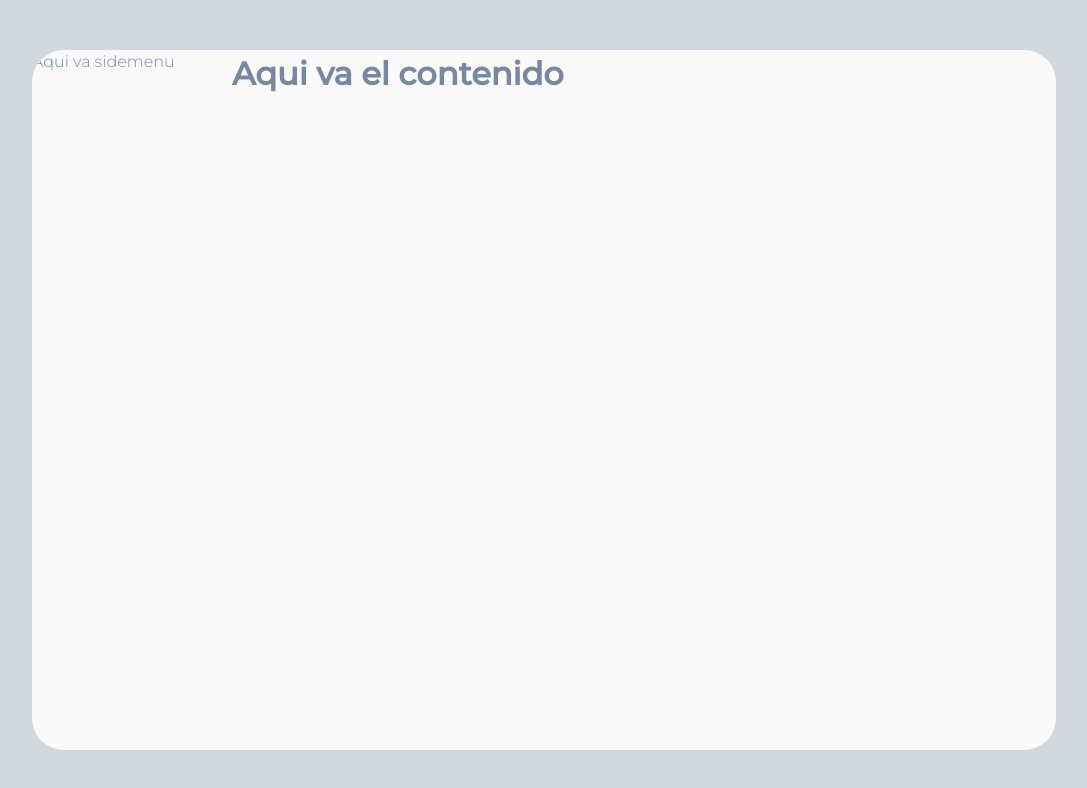
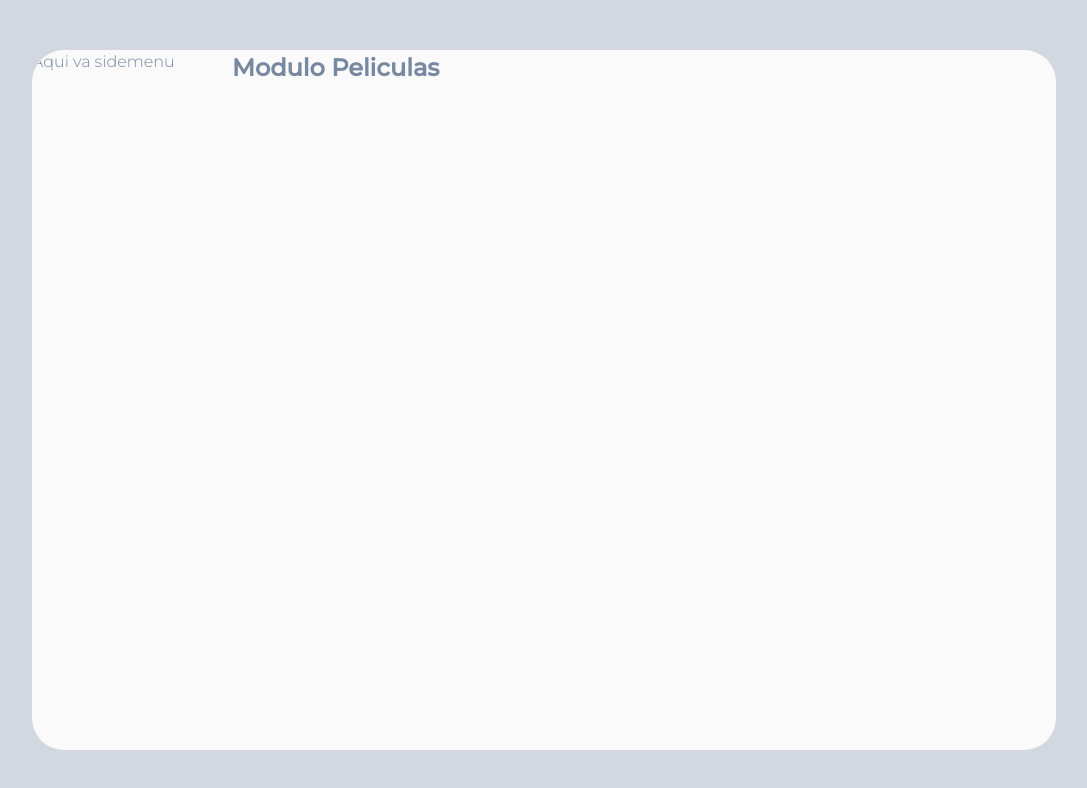
Before and after one commit to Ch3chy/challenge-movies, a React (Vite) app: page / in a window 1280 px wide. Shown: the top 788 px of the page, without its empty margins (96-1183 px from the left). Built offline with nearby package versions, Linux system fonts and the light colour scheme.

Commit message:
feat: configure react route and add products module base

```diff
--- a/package.json
+++ b/package.json
@@ -13,7 +13,8 @@
   },
   "dependencies": {
     "react": "^18.3.1",
-    "react-dom": "^18.3.1"
+    "react-dom": "^18.3.1",
+    "react-router-dom": "^6.28.2"
   },
   "devDependencies": {
     "@commitlint/cli": "^19.8.0",
--- /dev/null
+++ b/src/base/base.routes.tsx
@@ -0,0 +1,27 @@
+import { FC, Suspense } from "react";
+import { Route, Routes } from "react-router-dom";
+import Base from "./base";
+import useLazyImport from "./hooks/lazy-import.hook";
+
+const BaseRoutes: FC = () => {
+  const MoviesRoutes = useLazyImport(
+    () => import("@/modules/movies/movies.routes")
+  );
+
+  return (
+    <Routes>
+      <Route path="*" element={<Base />}>
+        <Route
+          path="*"
+          element={
+            <Suspense>
+              <MoviesRoutes />
+            </Suspense>
+          }
+        />
+      </Route>
+    </Routes>
+  );
+};
+
+export default BaseRoutes;
--- a/src/base/base.tsx
+++ b/src/base/base.tsx
@@ -1,13 +1,16 @@
 import { FC } from "react";
 import styles from "./base.module.scss";
+import { Outlet } from "react-router-dom";
 
 const Base: FC = () => {
   return (
     <div className={styles.principalMain}>
-      <div className={styles.appContainer}>
+      <main className={styles.appContainer}>
           <div className={styles.sideMenu}>Aqui va sidemenu</div>
-          <main className={styles.appMain}><h1>Aqui va el contenido</h1></main>
-      </div>
+          <section className={styles.appMain}>
+            <Outlet />
+          </section>
+      </main>
     </div>
   );
 };
--- /dev/null
+++ b/src/base/hooks/lazy-import.hook.ts
@@ -0,0 +1,17 @@
+import { ComponentType, lazy, useMemo } from "react";
+
+const useLazyImport = <T extends ComponentType>(
+  factory: () => Promise<{ default: T }>
+) => {
+  const load = useMemo(() => {
+    return lazy(() => {
+      return factory().then((resource) => {
+        return resource;
+      });
+    });
+  }, []);
+
+  return load;
+};
+
+export default useLazyImport;
--- a/src/base/index.ts
+++ b/src/base/index.ts
@@ -1 +1,2 @@
 export { default } from "./base";
+export { default as BaseRoutes } from "./base.routes";
--- a/src/base/styles/globals.scss
+++ b/src/base/styles/globals.scss
@@ -11,7 +11,7 @@ html {
 body {
   background-color: var(--Color-gray-800);
   color: var(--Color-gray-500);
-  font-family: "Montserrat", sans-serif;
+  font-family: var(--Font-family);
   font-size: 1rem;
   font-weight: 300;
 }
--- a/src/main.tsx
+++ b/src/main.tsx
@@ -1,11 +1,15 @@
 import { StrictMode } from "react";
 import { createRoot } from "react-dom/client";
-import Base from "@/base";
-
 import "@styles/globals.scss";
+import { BrowserRouter, Route, Routes } from "react-router-dom";
+import { BaseRoutes } from "./base";
 
 createRoot(document.getElementById("root")!).render(
   <StrictMode>
-    <Base />
+    <BrowserRouter>
+      <Routes>
+        <Route path="/*" element={<BaseRoutes />} />
+      </Routes>
+    </BrowserRouter>
   </StrictMode>
 );
--- /dev/null
+++ b/src/modules/movies/index.ts
@@ -0,0 +1,2 @@
+export { default } from "./movies";
+export { default as MoviesRoutes } from "./movies.routes";
--- /dev/null
+++ b/src/modules/movies/movies.routes.tsx
@@ -0,0 +1,13 @@
+import { FC } from "react";
+import { Route, Routes } from "react-router-dom";
+import Movies from "./movies";
+
+const MoviesRoutes: FC = () => {
+  return (
+    <Routes>
+      <Route path="/" element={<Movies />} />
+    </Routes>
+  );
+};
+
+export default MoviesRoutes;
--- /dev/null
+++ b/src/modules/movies/movies.tsx
@@ -0,0 +1,11 @@
+import { FC } from "react";
+
+const Movies: FC = () => {
+  return (
+    <div>
+      <h1>Modulo Peliculas</h1>
+    </div>
+  );
+};
+
+export default Movies;
```
Also changed, not shown: src/modules/movies/movies.module.scss (added), 1 other file (tests, documents, lock files or other folders).
